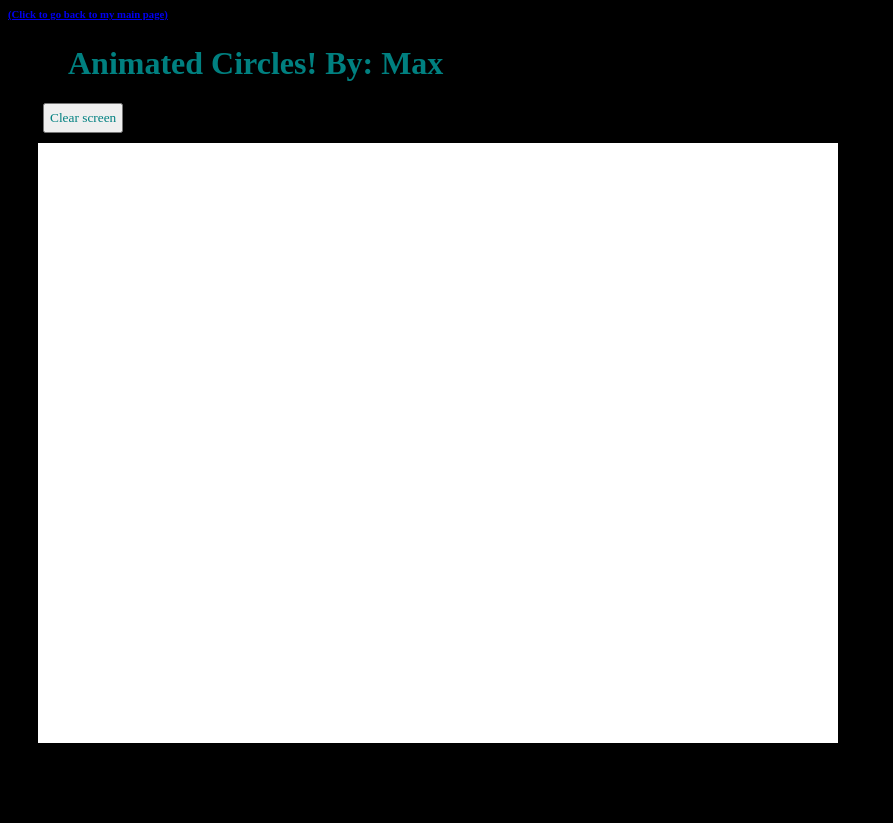
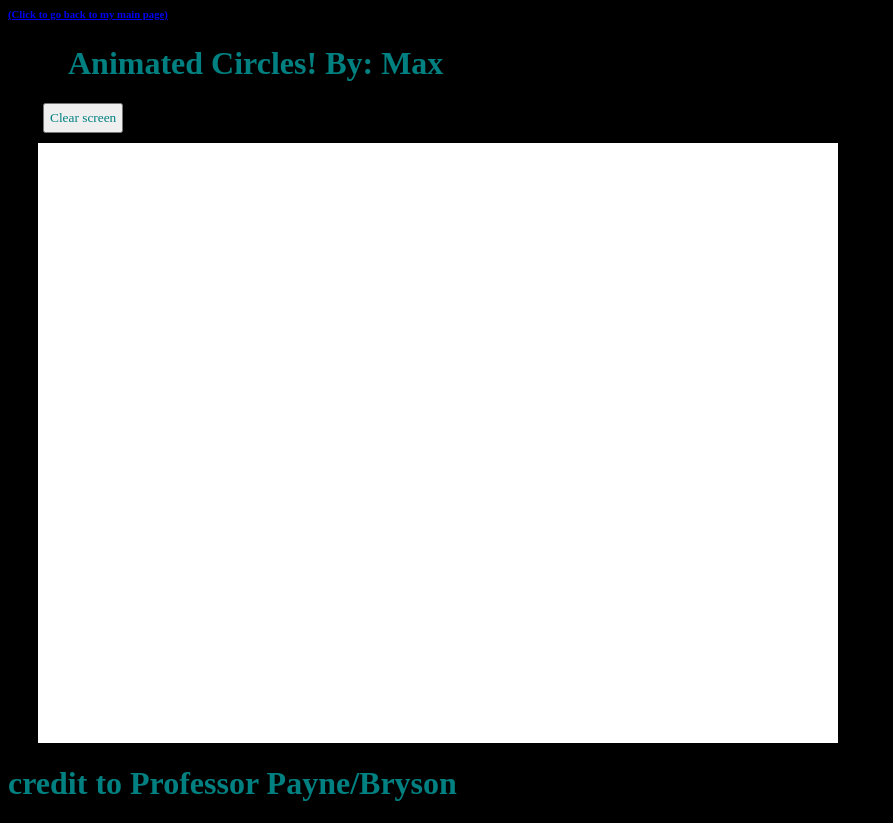
Before and after one commit to maxvarshavsky/maxvarshavsky.github.io, a plain HTML site: page animatedCircles/index.html in a window 1280 px wide. Shown: the whole page, without its empty margins (0-893 px from the left). Drawn offline with Linux system fonts and the light colour scheme.

Commit message:
Update index.html

```diff
--- a/animatedCircles/index.html
+++ b/animatedCircles/index.html
@@ -10,5 +10,5 @@
   style="margin-left: 30;margin-right: 60;"> </canvas>
   <script src="index.js"> </script>
   </body>
-  <h1>credit to Professor Payne/Bryson</h1>
+  <h1><font color="teal">credit to Professor Payne/Bryson</font></h1>
 </html>
```
